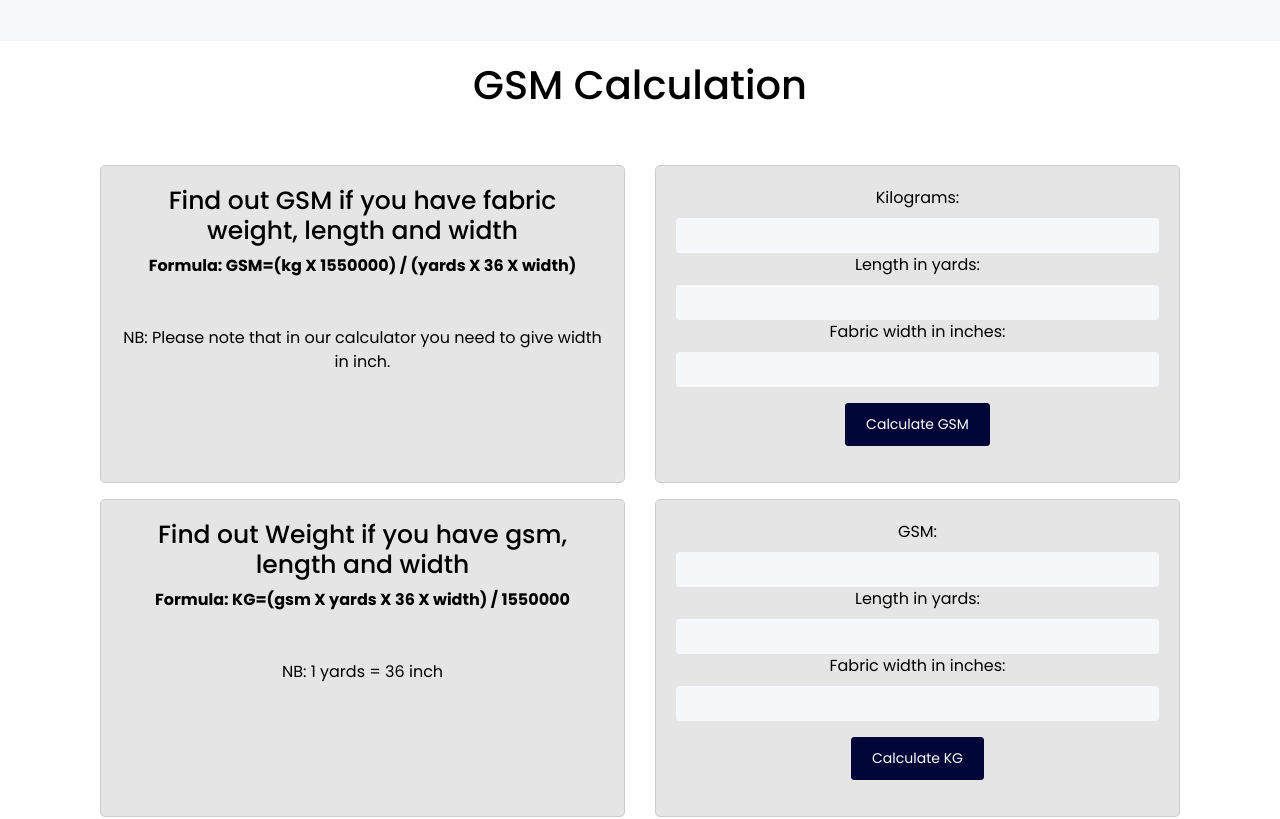
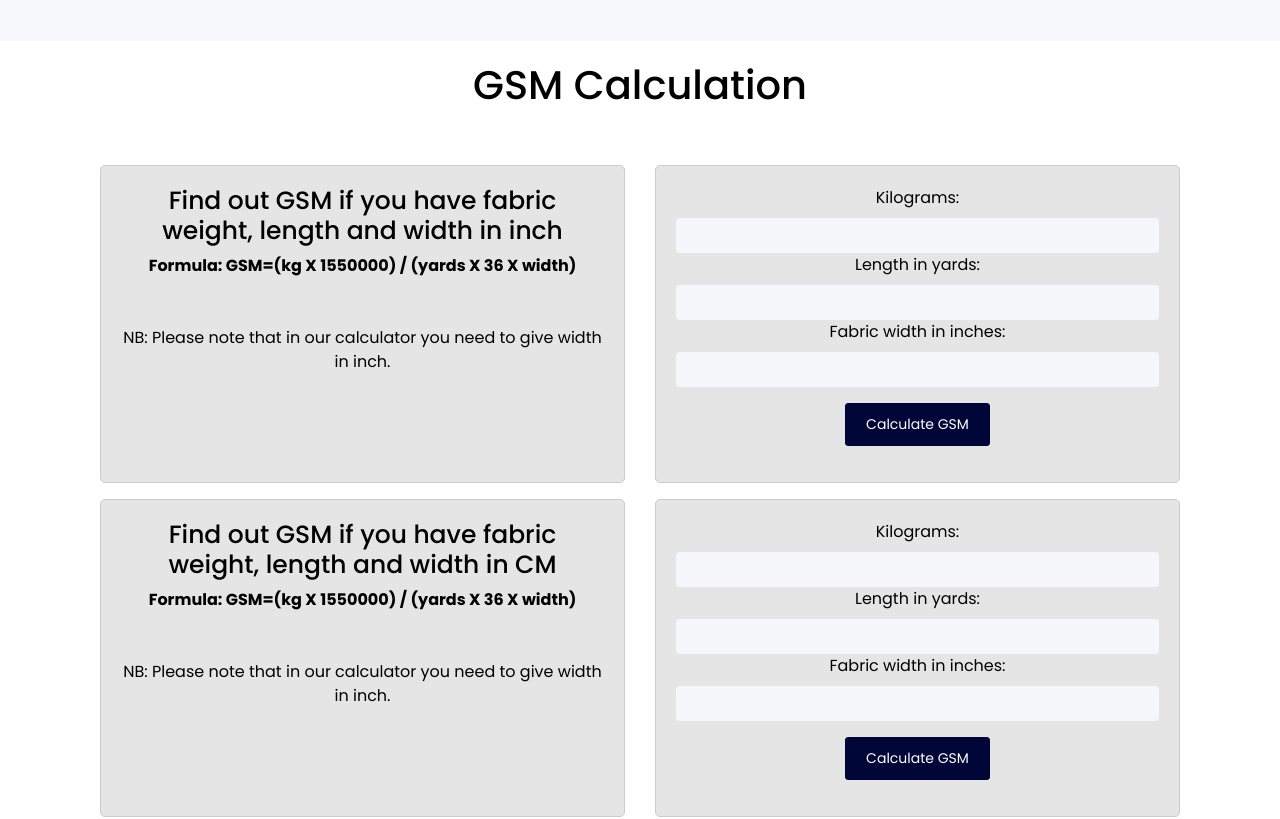
Before and after one commit to clothcalc/ClothCalc, a website: page gsmcalculate.html in a window 1280 px wide. Shown: the part 171-990 px from the top of the page. Drawn offline with Linux system fonts and the light colour scheme.

Commit message:
Update gsmcalculate.html

```diff
--- a/gsmcalculate.html
+++ b/gsmcalculate.html
@@ -105,7 +105,7 @@
   <div class="box-content">
     <div class="d-flex flex-column justify-content-between h-100">
       <div class="text-center">
-	<h4>Find out GSM if you have fabric weight, length and width</h4>
+	<h4>Find out GSM if you have fabric weight, length and width in inch</h4>
 
 
     <b>Formula: GSM=(kg X 1550000) / (yards X 36 X width) </b>
@@ -140,7 +140,6 @@
 </div>
 </div>
 
-
 <script>
 		function calculate1() {
 			let kg = document.getElementById("kg").value;
@@ -149,6 +148,57 @@
 			let gsm = (kg * 1550000) / (yards * 36 * width);
 			document.getElementById("result1").innerHTML = "GSM: " + gsm.toFixed(2);
 		}
+</script>
+
+<div class="col-md-6 my-2">
+  <div class="box">
+  <div class="box-content">
+    <div class="d-flex flex-column justify-content-between h-100">
+      <div class="text-center">
+	<h4>Find out GSM if you have fabric weight, length and width in CM</h4>
+
+
+    <b>Formula: GSM=(kg X 1550000) / (yards X 36 X width) </b>
+	<br>
+	<br>
+	<br>NB: Please note that in our calculator you need to give width in inch.
+
+	</div>
+  </div>
+  </div>
+</div>
+</div>
+<div class="col-md-6 my-2">
+  <div class="box">
+  <div class="box-content">
+    <div class="d-flex flex-column justify-content-between h-100">
+    <div class="text-center">
+	<div class="form-group">
+	<label for="kg">Kilograms:</label>
+	<input type="number" id="kg3" class="form-control">
+	<label for="yards">Length in yards:</label>
+	<input type="number" id="yards3" class="form-control">
+	<label for="width">Fabric width in inches:</label>
+	<input type="number" id="width3" class="form-control">
+	</div>
+	<button onclick="calculate3()" class="btn btn-primary">Calculate GSM</button>
+	<p id="result3"></p>
+
+	</div>
+  </div>
+  </div>
+</div>
+</div>
+
+<script>
+    function calculate3() {
+        let kg = document.getElementById("kg3").value;
+        let yards = document.getElementById("yards3").value;
+        let widthCm = document.getElementById("width3").value; // Updated variable name for width in cm
+        let widthInch = widthCm / 2.54; // Convert width from cm to inch
+        let gsm = (kg * 1550000) / (yards * 36 * widthInch); // Use width in inch for calculation
+        document.getElementById("result3").innerHTML = "GSM: " + gsm.toFixed(2);
+    }
 </script>
 
 
```
